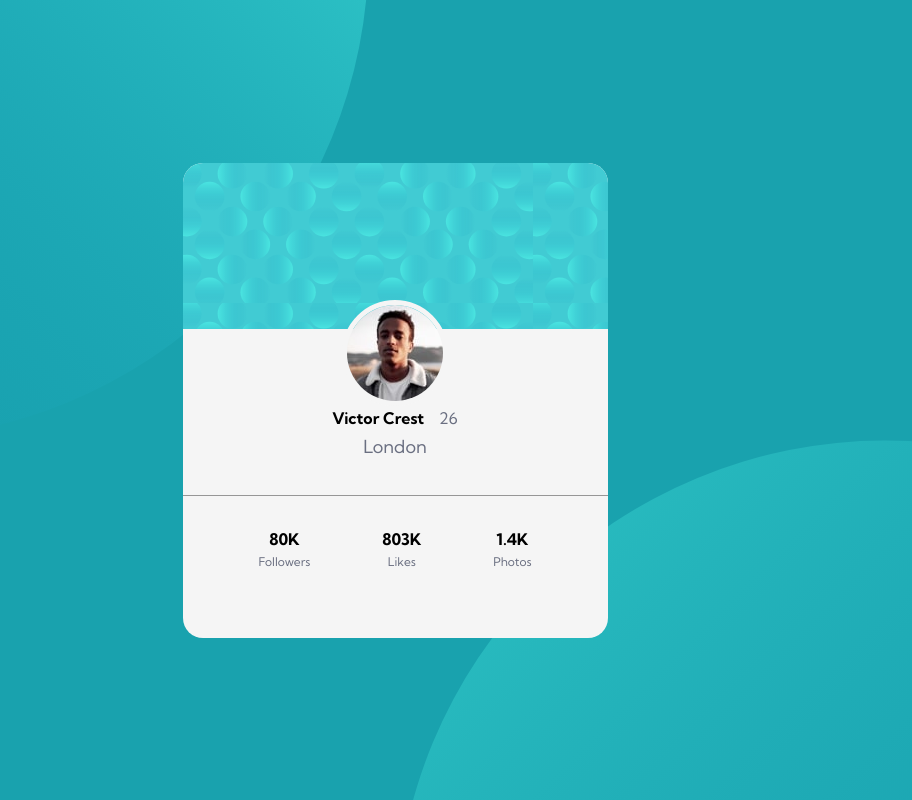
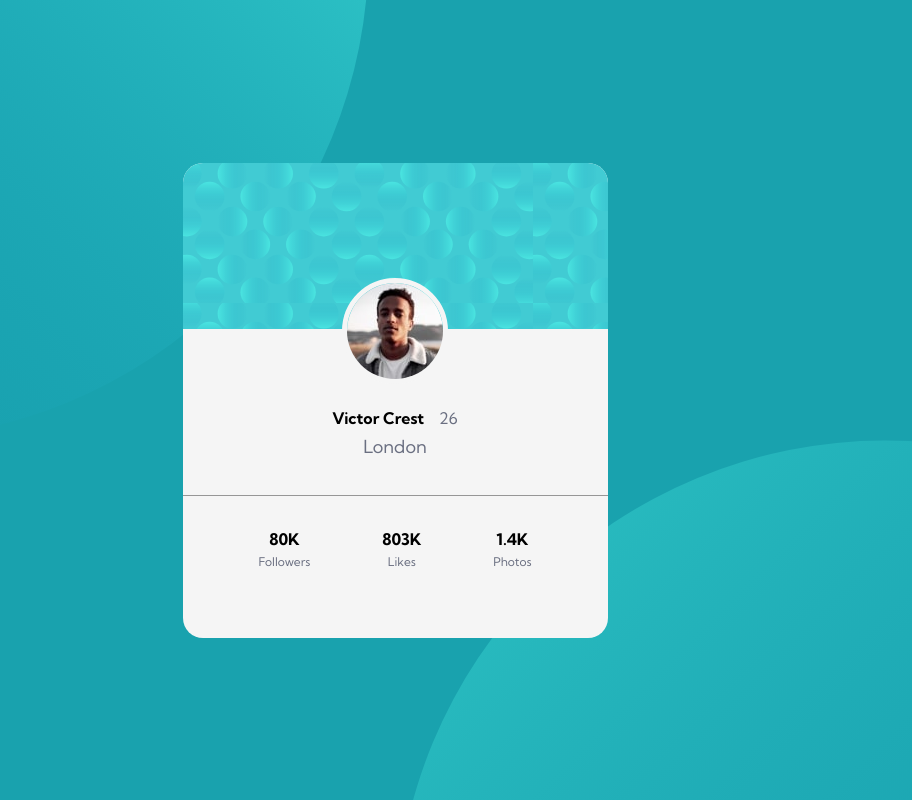
Before and after one commit to coder3223/profile-card-component, a plain HTML site: page index.html in a window 1280 px wide. Shown: the whole page, without its empty margins (245-1157 px from the left). Drawn offline with Linux system fonts and the light colour scheme.

Commit message:
image fix

```diff
--- a/app.css
+++ b/app.css
@@ -31,8 +31,8 @@ body {
     border: 5px solid whitesmoke;
     border-radius: 50%;
     object-fit: cover;
-    position: absolute;
-    top: 300px;
+    position: relative;
+    top: 85px;
 }
 
 .card-top {
```
